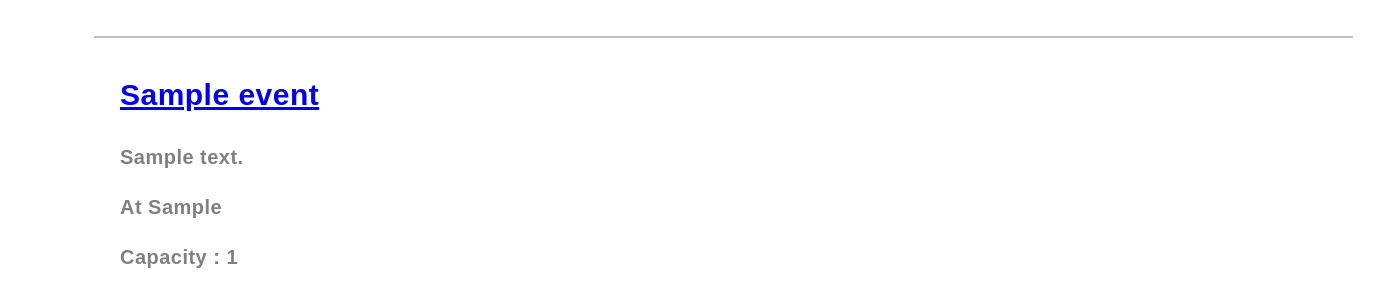
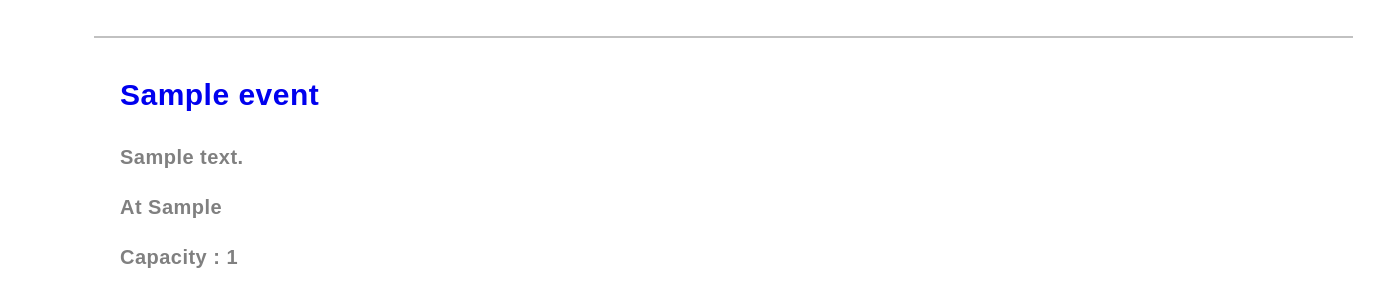
Before and after one commit to bleachjade/Kvent, a Django app: page / in a window 1400 px wide; the page is wider, and only the part inside the window is pictured. Shown: the part 582-882 px from the top of that part. Run offline with Django 3.2, Linux system fonts and the light colour scheme; tables that the repository leaves empty hold one stand-in row (values such as "Sample post").

Commit message:
fix event name link style

```diff
--- a/Kvent/static/css/index.css
+++ b/Kvent/static/css/index.css
@@ -147,6 +147,14 @@ ul {
     font-size: 30px;
 }
 
+a:link {
+    text-decoration: none;
+}
+a:hover #event-name {
+    color: #003366;
+
+}
+
 #event-description {
     width: 1200px;
     left: 165px;
```
